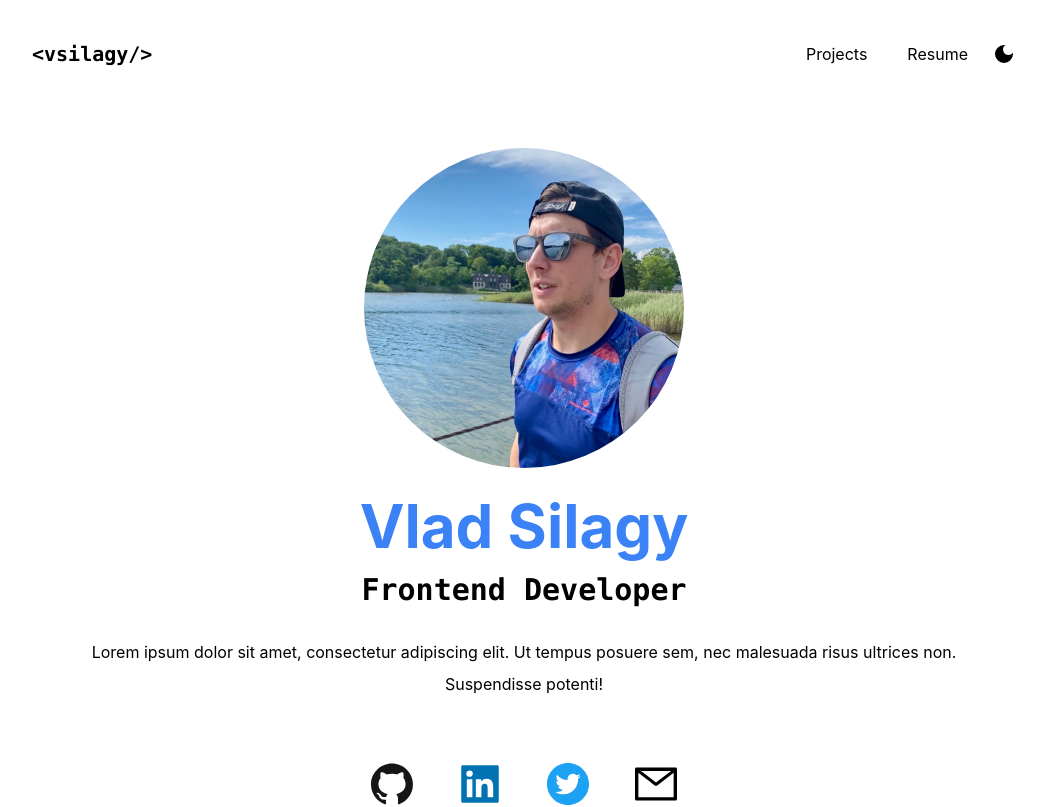
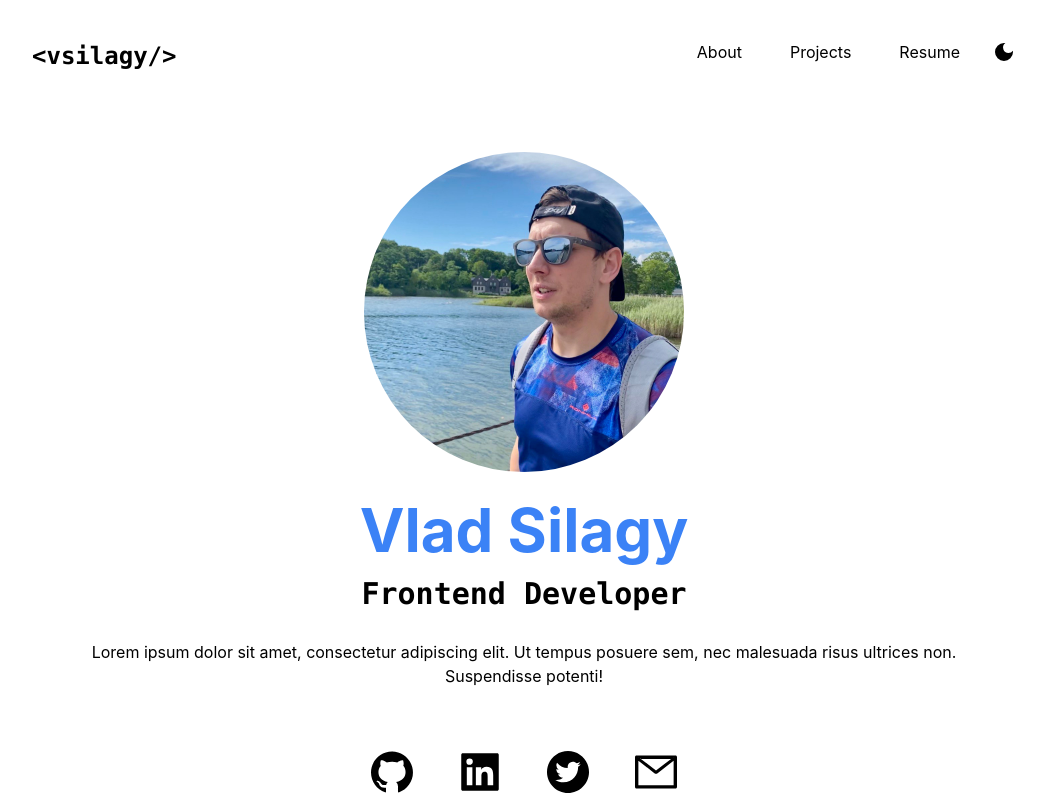
Before and after one commit to vsilagy/portfolio, a Next.js app: page / in a window 1280 px wide. Shown: the top 807 px of the page, without its empty margins (116-1160 px from the left). Built offline with nearby package versions, Linux system fonts and the light colour scheme.

Commit message:
add README

```diff
--- a/pages/index.js
+++ b/pages/index.js
@@ -48,21 +48,28 @@ export default function Home() {
   return (
     <div>
       <Head>
-        <title>Vlad Silagy Portfolio</title>
+        <title>Vlad Silagy - Frontend Developer</title>
         <meta name="description" content="Generated by create next app" />
         <link rel="icon" href="/favicon.ico" />
       </Head>
       <main className="max-w-screen-lg mx-auto px-5">
-        <section className="min-h-full mb-20">
-          <nav className="flex justify-between py-10">
-            <a className="text-xl font-mono font-bold" href="#">
+        <nav className="flex justify-between items-start py-10">
+          <a className="text-lg font-mono font-bold md:text-2xl" href="/">
             {" "}
             &lt;vsilagy/&gt;
           </a>
-            <ul className="flex items-center gap-2">
+          <ul className="flex items-center gap-2 md:gap-4">
             <li>
               <a
-                  className="px-4 py-2 rounded-md hover:ring-2 hover:ring-amber-500"
+                className="px-2 py-1 rounded-md hover:ring-2 hover:ring-amber-500 md:px-4 md:py-2"
+                href="#"
+              >
+                About
+              </a>
+            </li>
+            <li>
+              <a
+                className="px-2 py-1 rounded-md hover:ring-2 hover:ring-amber-500 md:px-4 md:py-2"
                 href="#"
               >
                 Projects
@@ -70,7 +77,7 @@ export default function Home() {
             </li>
             <li>
               <a
-                  className="px-4 py-2 rounded-md hover:ring-2 ring-amber-500"
+                className="px-2 py-1 rounded-md hover:ring-2 hover:ring-amber-500 md:px-4 md:py-2"
                 href="#"
               >
                 Resume
@@ -79,28 +86,31 @@ export default function Home() {
             <li>{renderThemeChanger()}</li>
           </ul>
         </nav>
+        <section className="min-h-full mb-20">
           <div className="text-center p-10">
-            <div className="mx-auto w-64 h-64 mb-5 md:w-80 md:h-80">
-              <Image src={profile} className="rounded-full" />
+            <div className="mx-auto w-64 h-64 mb-5 md:w-[20rem] md:h-[20rem] rounded-full">
+              <Image src={profile} className="rounded-full " />
             </div>
+            <div className="order-1 flex-1">
               <h1 className="text-5xl py-2 text-blue-500  dark:text-amber-500 font-bold md:text-6xl">
                 Vlad Silagy
               </h1>
               <h2 className="text-2xl py-2 font-mono font-bold md:text-3xl">
                 Frontend Developer
               </h2>
-            <p className="text-md py-5 leading-8">
-              Lorem ipsum dolor sit amet, consectetur adipiscing elit. Ut tempus
-              posuere sem, nec malesuada risus ultrices non. Suspendisse
-              potenti!
+              <p className="text-md py-5 ">
+                Lorem ipsum dolor sit amet, consectetur adipiscing elit. Ut
+                tempus posuere sem, nec malesuada risus ultrices non.
+                Suspendisse potenti!
               </p>
+            </div>
           </div>
           <div className="text-3xl flex justify-center gap-10 ease-in-out md:text-5xl">
             <a
               href="https://github.com/vsilagy"
               target="_blank"
               rel="noopener noreferrer"
-              className="text-[#171515] hover:text-amber-500 dark:text-white dark:hover:text-amber-500"
+              className="hover:text-amber-500"
             >
               <AiFillGithub />
             </a>
@@ -108,7 +118,7 @@ export default function Home() {
               href="https://www.linkedin.com/in/vsilagy/"
               target="_blank"
               rel="noopener noreferrer"
-              className="text-[#0072b1] hover:text-amber-500 dark:text-white dark:hover:text-amber-500"
+              className=" hover:text-[#0072b1]"
             >
               <AiFillLinkedin />
             </a>
@@ -116,7 +126,7 @@ export default function Home() {
               href="https://twitter.com/VladSilagy"
               target="_blank"
               rel="noopener noreferrer"
-              className="text-[#1DA1F2] hover:text-amber-500 dark:text-white dark:hover:text-amber-500"
+              className=" hover:text-[#1DA1F2]"
             >
               <AiFillTwitterCircle />
             </a>
@@ -179,7 +189,7 @@ export default function Home() {
         </section>
         <footer>
           <div className="flex gap-4 justify-center items-center text-slate-700 dark:text-slate-300">
-            <p>© 2022 &nbsp; Made by vsilagy</p>
+            <p>© 2022 &nbsp; Vlad Silagy</p>
             <a
               href="https://github.com/vsilagy/portfolio-nextjs"
               target="_blank"
```
Also changed, not shown: 1 other file (tests, documents, lock files or other folders). Lines whose indentation alone changed are shown as unchanged.
